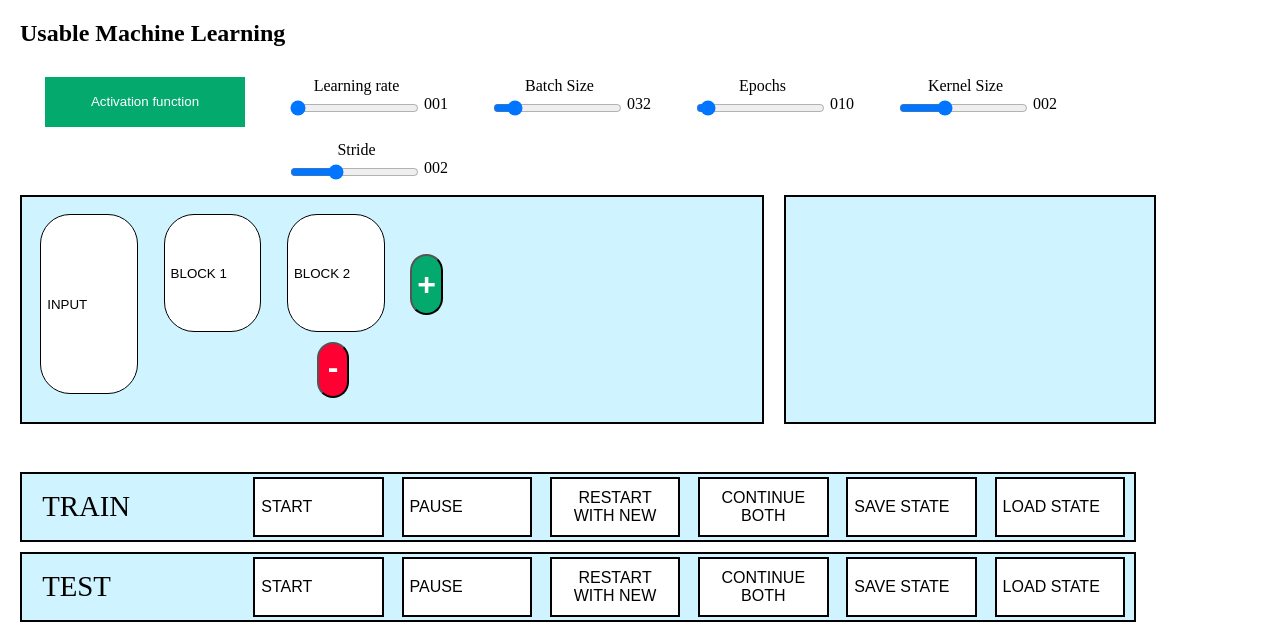
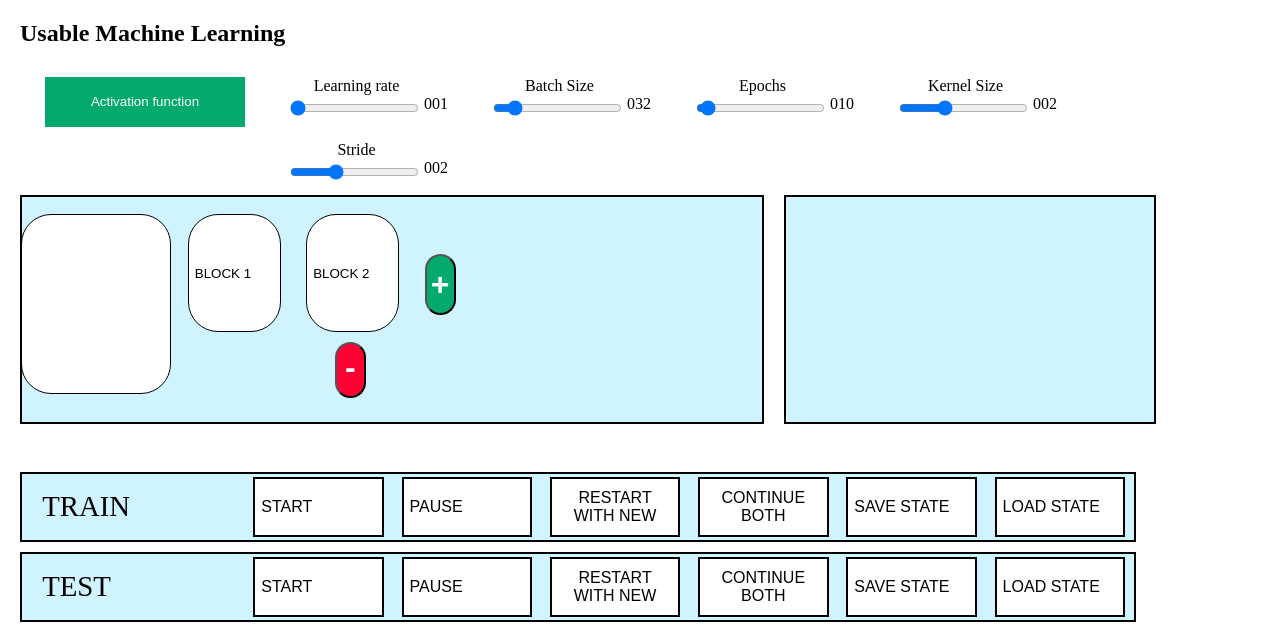
Before and after one commit to omah03/Usable-Machine-Learning-, a Flask app: page / in a window 1280 px wide. Shown: the top 634 px of the page. Run offline with Flask 2, Linux system fonts and the light colour scheme.

Commit message:
canvas is done

```diff
--- a/static/script.js
+++ b/static/script.js
@@ -3,6 +3,8 @@
 const act_reluOption = document.getElementById("act_reluOption")
 const act_sigmoidOption = document.getElementById("act_sigmoidOption")
 const act_tanhOption = document.getElementById("act_tanhOption")
+
+
 
 function handleActivationFunctionChange(event) {
     // Get the text of the selected option
@@ -265,8 +267,50 @@ function handleButton(buttonName){
 
 }
 
+//code for the canvas
+const canvas = document.getElementById('inputbox');
+const ctx = canvas.getContext('2d');
+let isDrawing = false;
 
+function getMousePos(canvas, evt) {
+  const rect = canvas.getBoundingClientRect();
+  const scaleX = canvas.width / rect.width;
+  const scaleY = canvas.height / rect.height;
 
+  return {
+    x: (evt.clientX - rect.left) * scaleX,
+    y: (evt.clientY - rect.top) * scaleY
+  };
+}
+
+function startDrawing(e) {
+  isDrawing = true;
+  const pos = getMousePos(canvas, e);
+  ctx.beginPath();
+  ctx.moveTo(pos.x, pos.y);
+}
+
+function draw(e) {
+  if (!isDrawing) return;
+  const pos = getMousePos(canvas, e);
+
+  ctx.lineWidth = 5;
+  ctx.lineCap = 'round';
+  ctx.strokeStyle = '#000';
+
+  ctx.lineTo(pos.x, pos.y);
+  ctx.stroke();
+}
+
+function stopDrawing() {
+  isDrawing = false;
+  ctx.closePath();
+}
+
+canvas.addEventListener('mousedown', startDrawing);
+canvas.addEventListener('mousemove', draw);
+canvas.addEventListener('mouseup', stopDrawing);
+canvas.addEventListener('mouseout', stopDrawing);
 
 /*
 
--- a/static/style.css
+++ b/static/style.css
@@ -92,12 +92,12 @@ input[type="range"] {
   flex-direction: row;
 }
 
-.inputbox{
+.inputCanvas{
   display:flex;
   align-items: center;
   box-sizing: border-box;
 
-  width: 90%;
+  width: 150px;
   height: 180px;
 
 
@@ -106,7 +106,7 @@ input[type="range"] {
   border-radius: 30px;
 
   margin-top: 10px;
-  margin-bottom: 10px;
+  margin-bottom: 10px;*/
 
   margin-left:auto;
 }
@@ -139,7 +139,7 @@ input[type="range"] {
 
 .MinusButton {
   display: flex;
-  background-color:#ff0033;
+  background-color: #ff0033;
   border-radius: 25px;
   width: 30%;
   justify-content: center;
--- a/templates/index.html
+++ b/templates/index.html
@@ -58,7 +58,7 @@
     <div style="display:flex; flex-direction:row; align-items: center;">
         <div class = "rectanglelayer">
             <div class = "blockcolumn">
-                <button id="inputbox" class = "inputbox">INPUT</button>
+                <canvas id="inputbox" class = "inputCanvas"></canvas>
             </div>
             <div class = "blockcolumn">
                 <button id="block1" class = "block">BLOCK 1</button>
```
